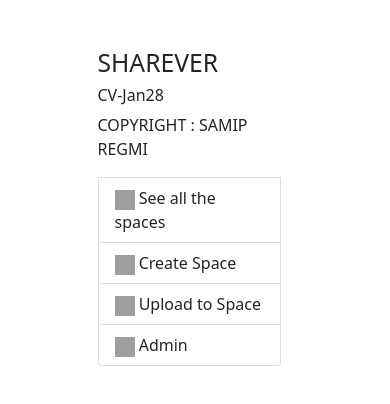
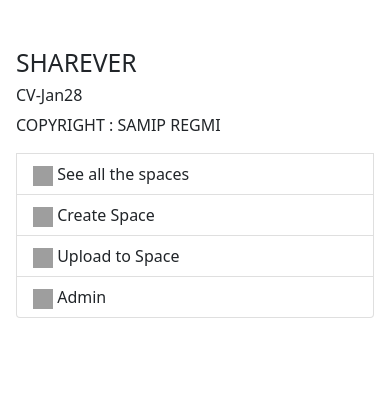
Before and after one commit to samTime101/RemoteSave, a plain HTML site: page index.html in a window 390 px wide. Drawn offline with nearby package versions, Linux system fonts and the light colour scheme; grey boxes are pictures that could not be loaded.

Commit message:
some horizontal margins for mobile

```diff
--- a/index.html
+++ b/index.html
@@ -8,7 +8,7 @@
 
 </head>
 <body>
-    <div class="list-group w-50 container mt-5">
+    <div class="list-group w-90 container mt-5 mx-auto px-3">
         <h2>SHAREVER<h6>CV-Jan28</h6></h2>
         <p>COPYRIGHT : SAMIP REGMI</p>
         <a href="./pages/see.html" class="list-group-item list-group-item-action"><img width="20" height="20" src="https://img.icons8.com/ios/50/list--v1.png" alt="list--v1"/> See all the spaces</a>
```
Also changed, not shown: pages/see.html (+1 -1 lines).
